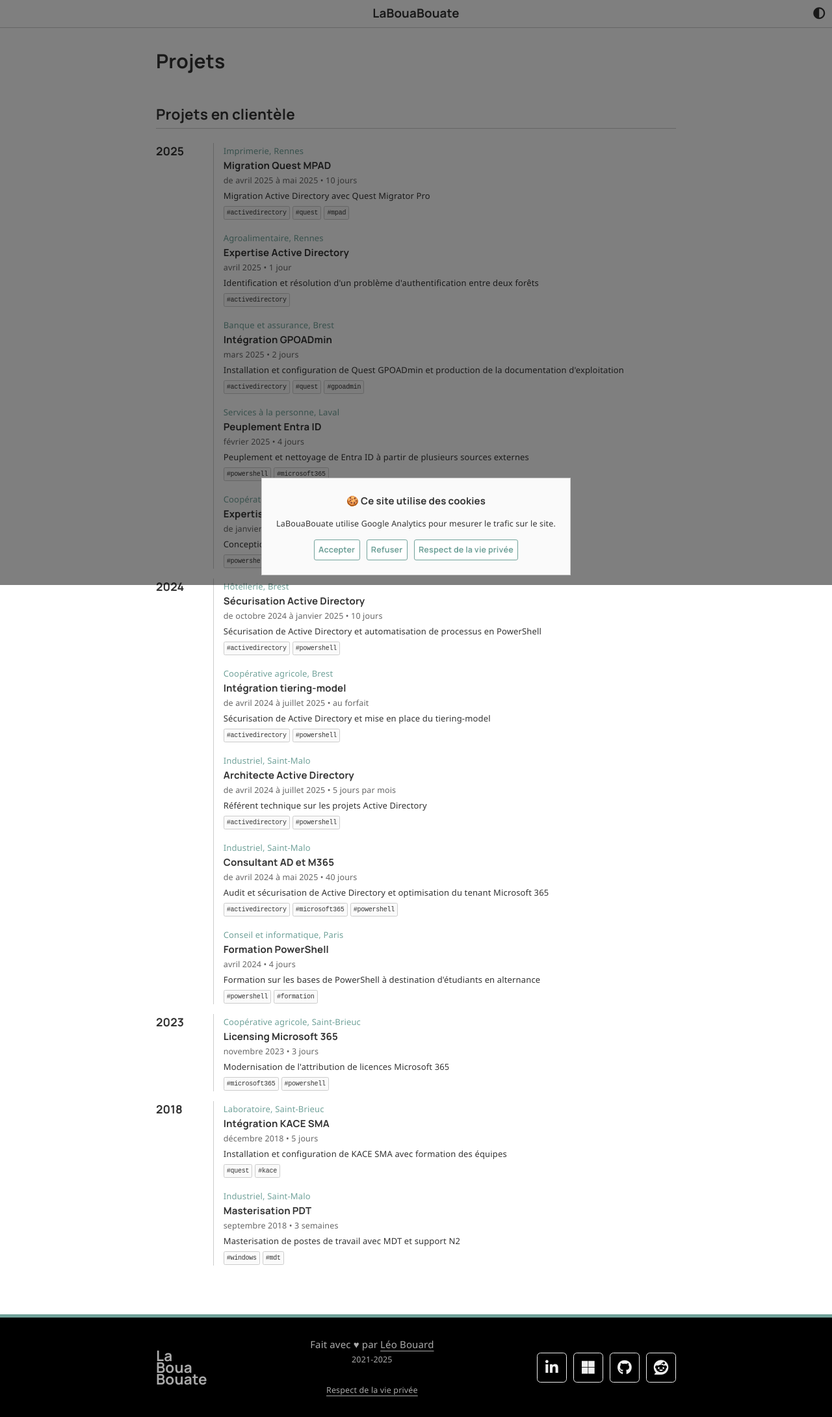
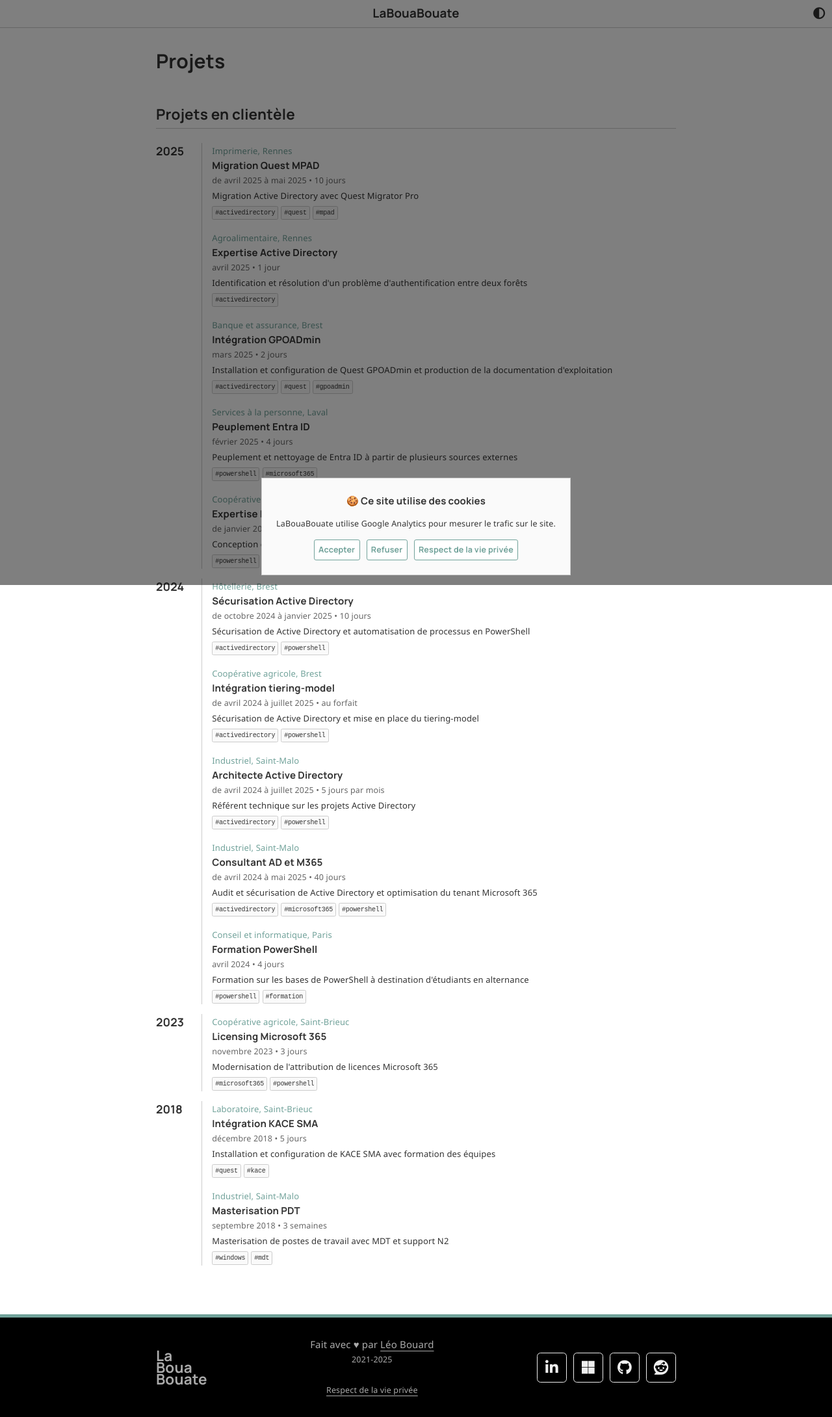
Before and after one commit to leobouard/leobouard.github.io, a Jekyll site: the page built from _pages/projects.html, in a window 1280 px wide. Shown: the whole page at 65% size. Built offline with Jekyll 4.4.1, drawn with Linux system fonts in a browser that asks for light colours; nearby versions of some CDN libraries; some web fonts are replaced.

Commit message:
Update cv.scss

```diff
--- a/assets/css/cv.scss
+++ b/assets/css/cv.scss
@@ -266,7 +266,7 @@
 div.project-container h3 {
     margin: 0;
     margin-right: 1em;
-    width: 4em;
+    min-width: 3em;
 }
 
 div.project-per-year {
```
